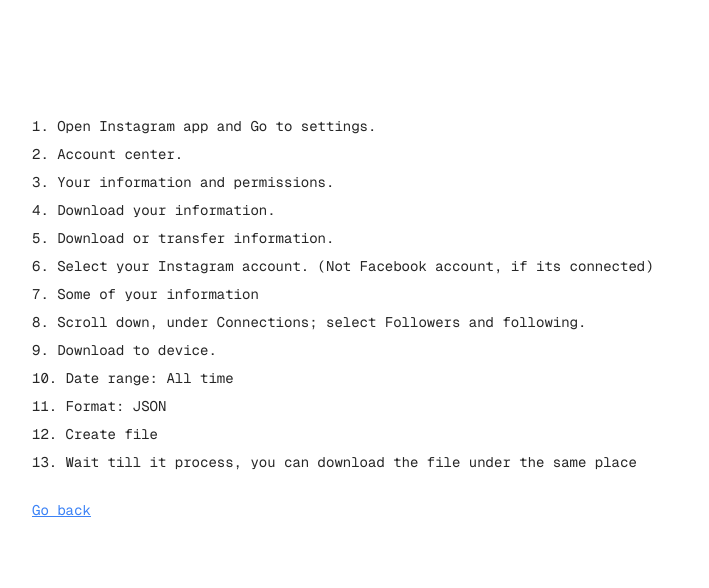
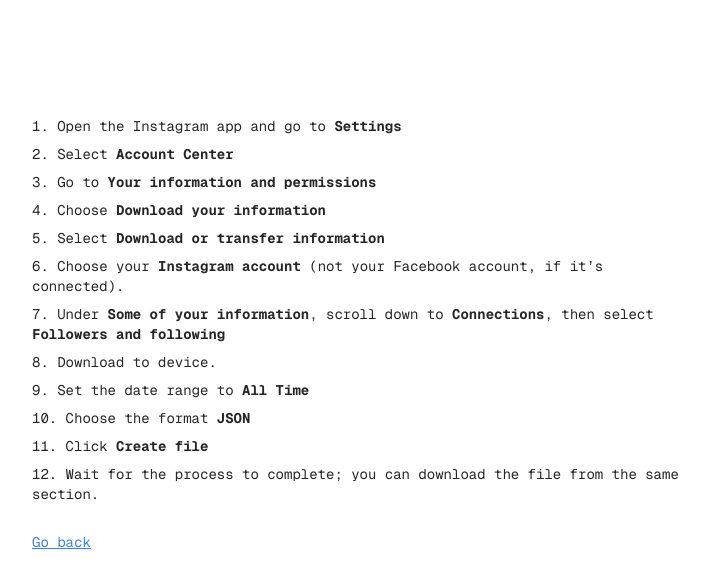
Before and after one commit to sandxru/instagram-unfollowers-finder, a Next.js app: page /guide in a window 1280 px wide. Shown: the top 588 px of the page, without its empty margins (272-981 px from the left). Built offline with nearby package versions, Linux system fonts and the light colour scheme.

Commit message:
Update page.tsx

```diff
--- a/src/app/guide/page.tsx
+++ b/src/app/guide/page.tsx
@@ -5,25 +5,42 @@
     <div className="grid grid-rows-[20px_1fr_20px] justify-items-center min-h-screen p-6 pb-16 gap-8 sm:p-16 font-[family-name:var(--font-geist-sans)]">
       <main className="flex flex-col gap-6 row-start-2 items-start sm:items-start w-full max-w-2xl">
         <ol className="text-neutral-800 list-inside list-decimal text-sm text-left sm:text-left font-[family-name:var(--font-geist-mono)]">
-          <li className="mb-2 ">Open Instagram app and Go to settings.</li>
-          <li className="mb-2 ">Account center.</li>
-          <li className="mb-2 ">Your information and permissions.</li>
-          <li className="mb-2 ">Download your information.</li>
-          <li className="mb-2 ">Download or transfer information.</li>
           <li className="mb-2 ">
-            Select your Instagram account. (Not Facebook account, if its
-            connected)
+            Open the Instagram app and go to <b>Settings</b>
           </li>
-          <li className="mb-2 ">Some of your information</li>
           <li className="mb-2 ">
-            Scroll down, under Connections; select Followers and following.
+            Select <b>Account Center</b>
+          </li>
+          <li className="mb-2 ">
+            Go to <b>Your information and permissions</b>
+          </li>
+          <li className="mb-2 ">
+            Choose <b>Download your information</b>
+          </li>
+          <li className="mb-2 ">
+            Select <b>Download or transfer information</b>
+          </li>
+          <li className="mb-2 ">
+            Choose your <b>Instagram account</b> (not your Facebook account, if
+            it’s connected).
+          </li>
+          <li className="mb-2 ">
+            Under <b>Some of your information</b>, scroll down to{" "}
+            <b>Connections</b>, then select <b>Followers and following</b>
           </li>
           <li className="mb-2 ">Download to device.</li>
-          <li className="mb-2 ">Date range: All time</li>
-          <li className="mb-2 ">Format: JSON</li>
-          <li className="mb-2 ">Create file</li>
           <li className="mb-2 ">
-            Wait till it process, you can download the file under the same place
+            Set the date range to <b>All Time</b>
+          </li>
+          <li className="mb-2 ">
+            Choose the format <b>JSON</b>
+          </li>
+          <li className="mb-2 ">
+            Click <b>Create file</b>
+          </li>
+          <li className="mb-2 ">
+            Wait for the process to complete; you can download the file from the
+            same section.
           </li>
 
           <Link
```
